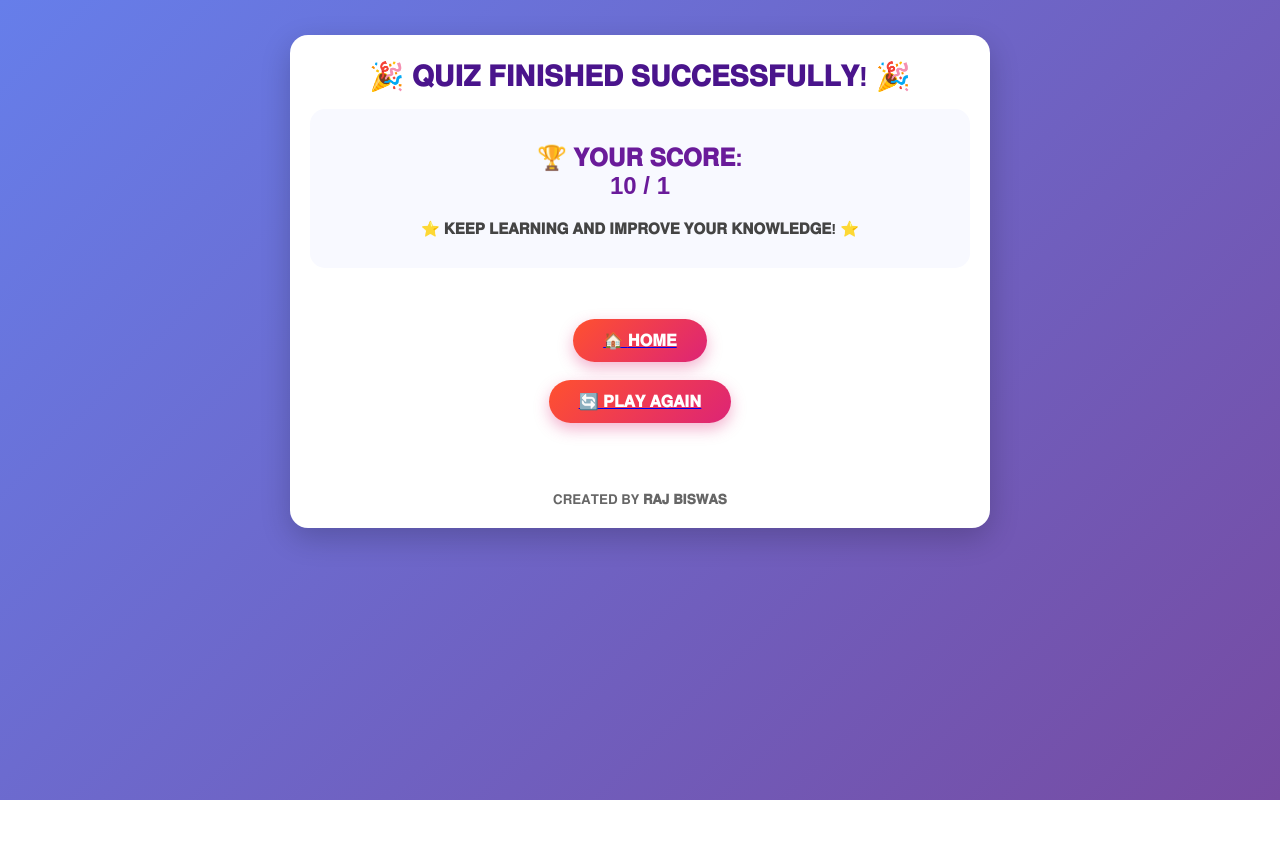
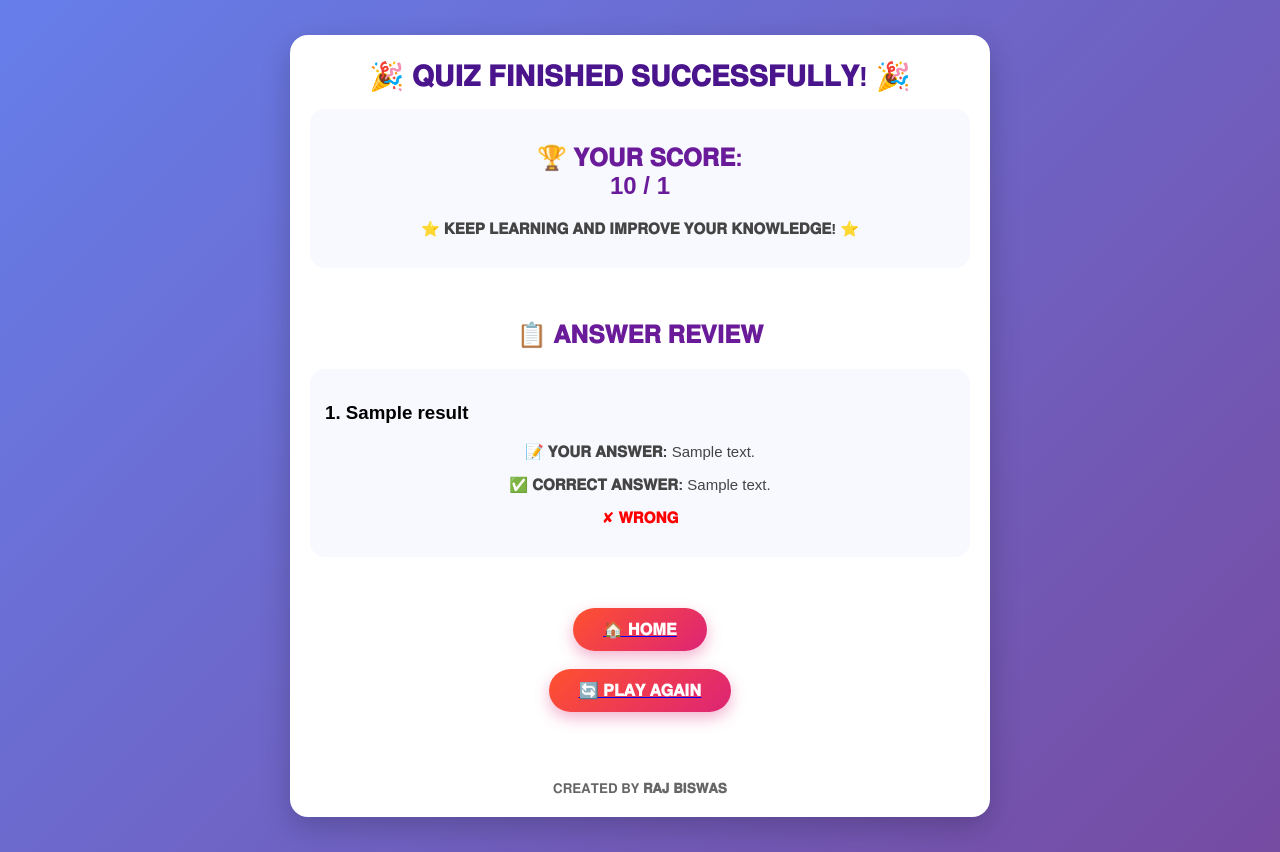
Before and after one commit to rajbis1105-jpg/gk-challenge, a Python web app: template templates/result.html in a window 1280 px wide. Before the commit the page ends 800 px from the top, so only its background shows below. Run offline with Jinja, Linux system fonts and the light colour scheme; the template is opened without the code that fills it: most values are stand-ins (such as "Sample title", 1, 10 or a date in 2020).

Commit message:
Update result.html

```diff
--- a/templates/result.html
+++ b/templates/result.html
@@ -36,6 +36,40 @@
 
     <br>
 
+    <h2>📋 𝐀𝐍𝐒𝐖𝐄𝐑 𝐑𝐄𝐕𝐈𝐄𝐖</h2>
+
+    {% for r in results %}
+
+    <div class="result-box" style="text-align:left; margin-top:20px;">
+
+        <h3>{{ loop.index }}. {{ r.question }}</h3>
+
+        <p>
+            <strong>📝 𝐘𝐎𝐔𝐑 𝐀𝐍𝐒𝐖𝐄𝐑:</strong>
+            {{ r.user_answer }}
+        </p>
+
+        <p>
+            <strong>✅ 𝐂𝐎𝐑𝐑𝐄𝐂𝐓 𝐀𝐍𝐒𝐖𝐄𝐑:</strong>
+            {{ r.correct_answer }}
+        </p>
+
+        {% if r.is_correct %}
+            <p style="color:green;">
+                ✔ <strong>𝐂𝐎𝐑𝐑𝐄𝐂𝐓</strong>
+            </p>
+        {% else %}
+            <p style="color:red;">
+                ✘ <strong>𝐖𝐑𝐎𝐍𝐆</strong>
+            </p>
+        {% endif %}
+
+    </div>
+
+    {% endfor %}
+
+    <br>
+
     <a href="/">
         <button>
             🏠 <b>𝐇𝐎𝐌𝐄</b>
```
